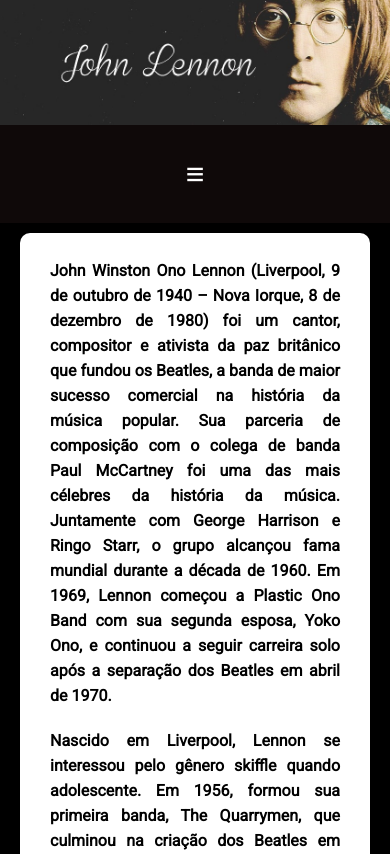
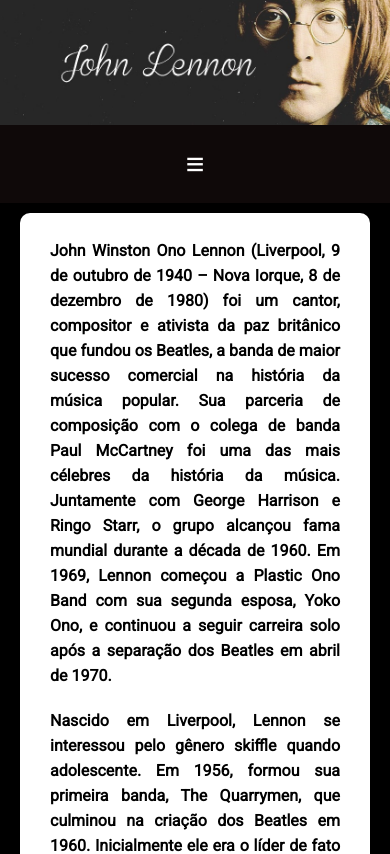
Before and after one commit to misaelguedes/John-Lennon, a React (Create React App) app: page / in a window 390 px wide. Shown: the top 854 px of the page. Built offline with nearby package versions, Linux system fonts and the light colour scheme; a web font is replaced by a local one.

Commit message:
Removendo padding do ícone de menu em telas menores de 768px

```diff
--- a/src/components/header/header.css
+++ b/src/components/header/header.css
@@ -27,8 +27,9 @@
 .burguer span {
     color: white;
     font-size: 2em;
+    text-align: center;
+    cursor: pointer;
     display: none;
-    padding: 10px 0;
 }
 
 @media screen and (max-width: 768px) {
@@ -38,9 +39,6 @@
 
     .burguer span {
         display: block;
-        margin: auto;
-        text-align: center;
-        cursor: pointer;
     }
 
     .itens a {
```
